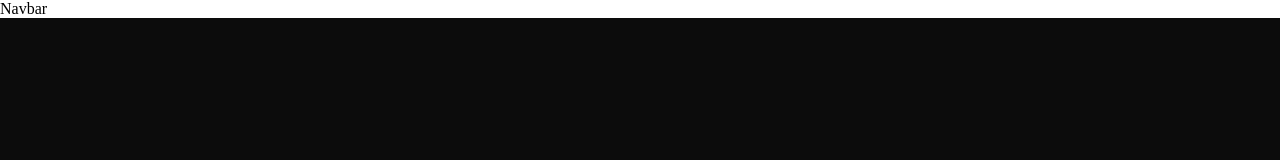
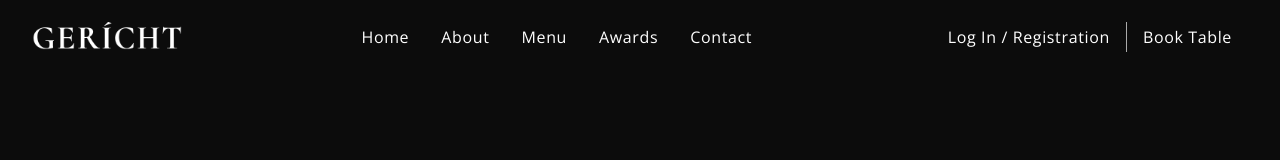
Before and after one commit to pri65/restraurant_app, a React (Create React App) app: page / in a window 1280 px wide. Shown: the top 160 px of the page. Built offline with nearby package versions, Linux system fonts and the light colour scheme; a web font is replaced by a local one.

Commit message:
jsx part

```diff
--- a/src/components/Navbar/Navbar.jsx
+++ b/src/components/Navbar/Navbar.jsx
@@ -1,11 +1,45 @@
 import React from 'react';
-
+import { GiHamburgerMenu } from 'react-icons/gi';
+import { MdOutlineRestaurantMenu } from 'react-icons/md';
+import images from '../../constants/images';
 import './Navbar.css';
 
-const Navbar = () => (
-  <div>
-    Navbar
-  </div>
-);
+const Navbar = () => {
+  const [toggleMenu, setToggleMenu] = React.useState(false);
+  return (
+    <nav className="app__navbar">
+      <div className="app__navbar-logo">
+        <img src={images.gericht} alt="app__logo" />
+      </div>
+      <ul className="app__navbar-links">
+        <li className="p__opensans"><a href="#home">Home</a></li>
+        <li className="p__opensans"><a href="#about">About</a></li>
+        <li className="p__opensans"><a href="#menu">Menu</a></li>
+        <li className="p__opensans"><a href="#awards">Awards</a></li>
+        <li className="p__opensans"><a href="#contact">Contact</a></li>
+      </ul>
+      <div className="app__navbar-login">
+        <a href="#login" className="p__opensans">Log In / Registration</a>
+        <div />
+        <a href="/" className="p__opensans">Book Table</a>
+      </div>
+      <div className="app__navbar-smallscreen">
+        <GiHamburgerMenu color="#fff" fontSize={27} onClick={() => setToggleMenu(true)} />
+        {toggleMenu && (
+          <div className="app__navbar-smallscreen_overlay flex__center slide-bottom">
+            <MdOutlineRestaurantMenu fontSize={27} className="overlay__close" onClick={() => setToggleMenu(false)} />
+            <ul className="app__navbar-smallscreen_links">
+              <li><a href="#home" onClick={() => setToggleMenu(false)}>Home</a></li>
+              <li><a href="#about" onClick={() => setToggleMenu(false)}>About</a></li>
+              <li><a href="#menu" onClick={() => setToggleMenu(false)}>Menu</a></li>
+              <li><a href="#awards" onClick={() => setToggleMenu(false)}>Awards</a></li>
+              <li><a href="#contact" onClick={() => setToggleMenu(false)}>Contact</a></li>
+            </ul>
+          </div>
+        )}
+      </div>
+    </nav>
+  );
+};
 
 export default Navbar;
```
